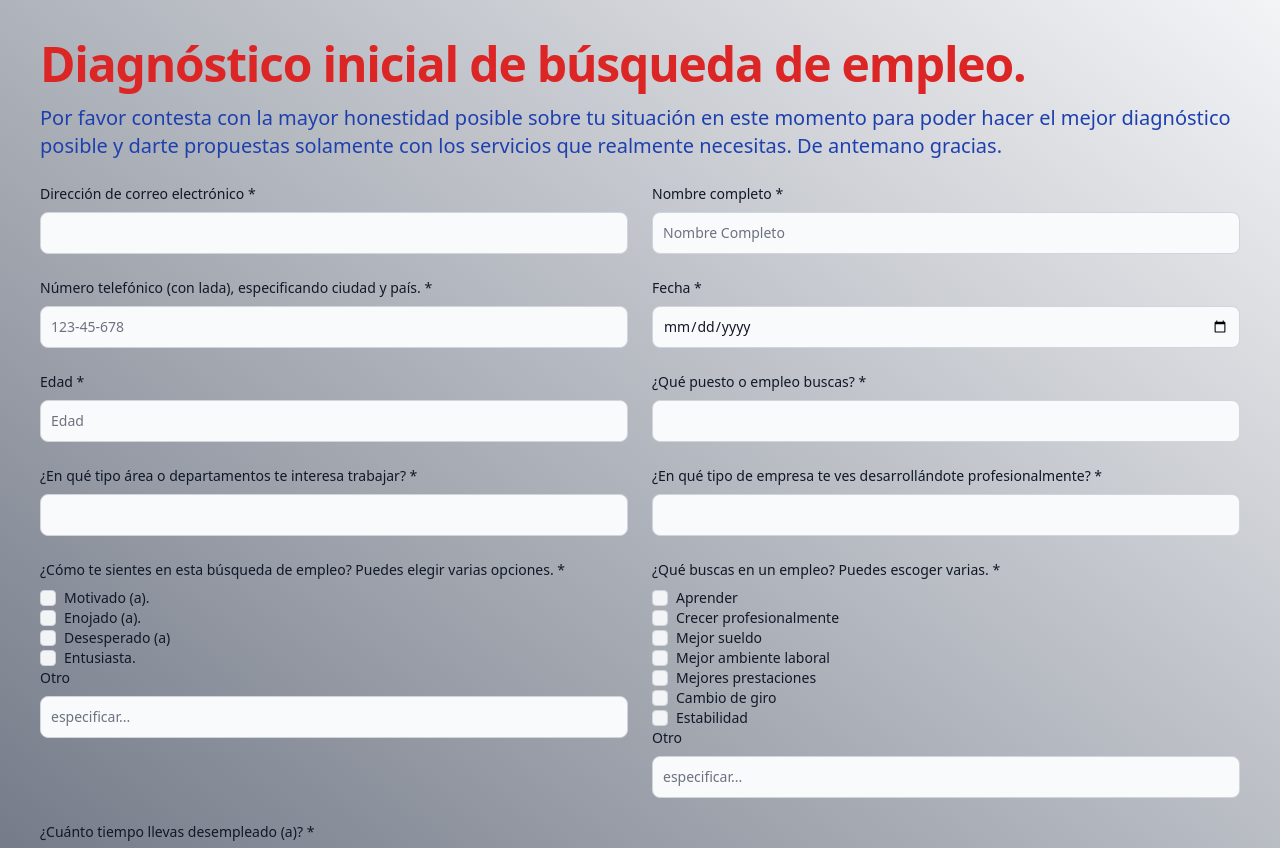
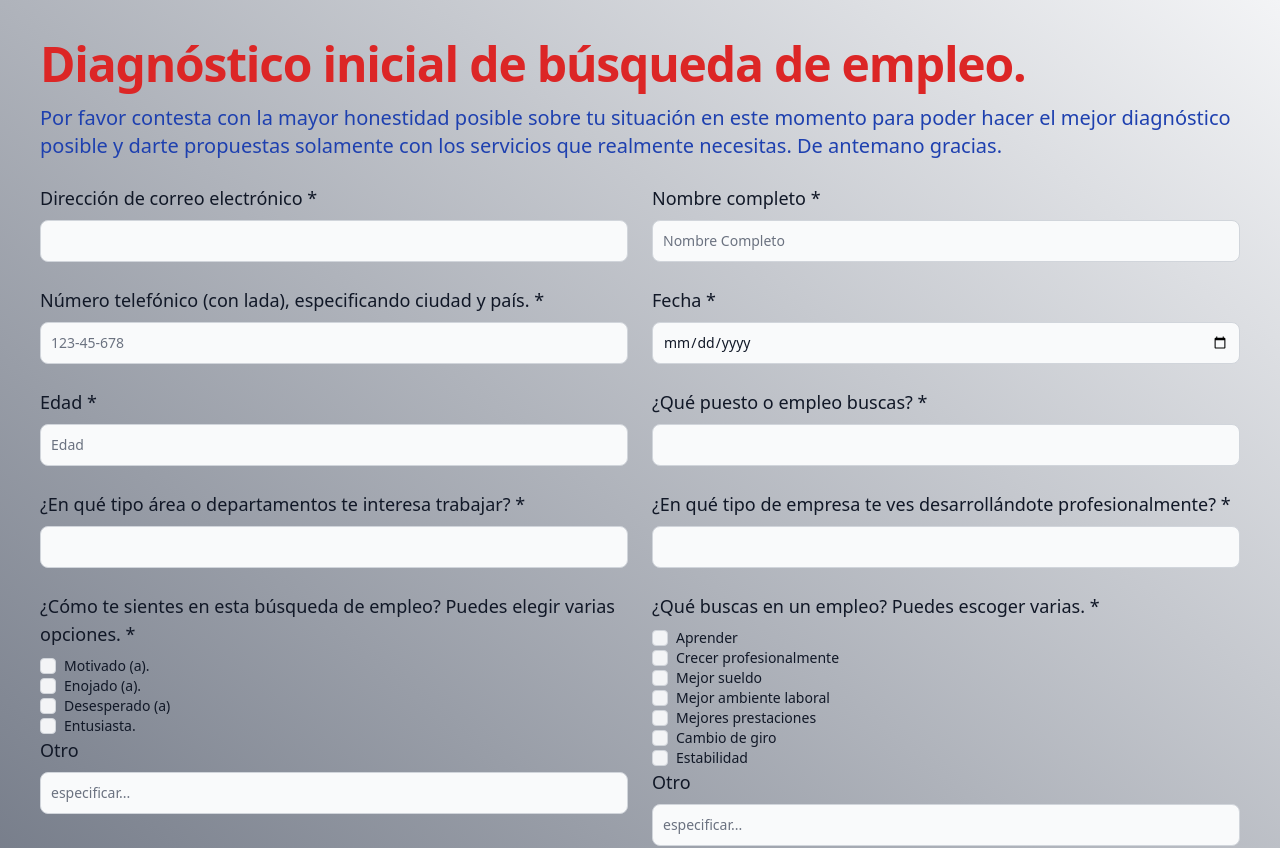
Before and after one commit to GroupFiveDev/Formulario-Coaching-empleo-capacitacion, a Next.js app: page / in a window 1280 px wide. Shown: the top 848 px of the page. Built offline with nearby package versions, Linux system fonts and the light colour scheme.

Commit message:
refactor

```diff
--- a/app/grafica/page.jsx
+++ b/app/grafica/page.jsx
@@ -15,7 +15,7 @@ const Grafica = () => {
   return (
     <div className="h-full bg-gradient-to-tr from-gray-500 to-gray-100">
       <div className="flex flex-col items-center">
-        <h1 className="text-red-600 text-2xl font-bold">RESULTADOS</h1>
+        <h1 className="text-red-600 text-3xl font-bold">RESULTADOS</h1>
         <h1 className="text-blue-800 font-bold">Diagnóstico inicial de búsqueda de empleo.</h1>
         <h1 className="text-blue-800 font-bold">Nombre: {storage?.datos_personales.nombre_completo}</h1>
       </div>
--- a/app/page.jsx
+++ b/app/page.jsx
@@ -136,55 +136,55 @@ export default function HomePage() {
 
           {/* correo */}
           <div>
-            <label htmlFor="correo" className="block mb-2 text-sm font-medium text-gray-900">Dirección de correo electrónico *</label>
+            <label htmlFor="correo" className="block mb-2 text-lg font-medium text-gray-900">Dirección de correo electrónico *</label>
             <input onChange={handleChange} type="email" id="correo" name="correo" className="bg-gray-50 border border-gray-300 text-gray-900 text-sm rounded-lg focus:ring-blue-500 focus:border-blue-500 block w-full p-2.5" defaultValue={storage?.datos_personales.correo} required />
           </div>
 
           {/* Nombre completo */}
           <div>
-            <label htmlFor="nombre_completo" className="block mb-2 text-sm font-medium text-gray-900">Nombre completo *</label>
+            <label htmlFor="nombre_completo" className="block mb-2 text-lg font-medium text-gray-900">Nombre completo *</label>
             <input onChange={handleChange} type="text" id="nombre_completo" placeholder='Nombre Completo' name="nombre_completo" className="bg-gray-50 border border-gray-300 text-gray-900 text-sm rounded-lg focus:ring-blue-500 focus:border-blue-500 block w-full p-2.5" defaultValue={storage?.datos_personales.nombre_completo} required />
           </div>
 
           {/* numero_telefonico */}
           <div>
-            <label htmlFor="numero_telefonico" className="block mb-2 text-sm font-medium text-gray-900">Número telefónico (con lada), especificando ciudad y país. *</label>
+            <label htmlFor="numero_telefonico" className="block mb-2 text-lg font-medium text-gray-900">Número telefónico (con lada), especificando ciudad y país. *</label>
             <input onChange={handleChange} type="number" id="numero_telefonico" name="numero_telefonico" className="bg-gray-50 border border-gray-300 text-gray-900 text-sm rounded-lg focus:ring-blue-500 focus:border-blue-500 block w-full p-2.5" placeholder="123-45-678" pattern="[0-9]{3}-[0-9]{2}-[0-9]{3}" defaultValue={storage?.datos_personales.numero_telefonico} required />
           </div>
 
           {/* fecha_de_nacimiento */}
           <div>
-            <label htmlFor="fecha_de_nacimiento" className="block mb-2 text-sm font-medium text-gray-900">Fecha *</label>
+            <label htmlFor="fecha_de_nacimiento" className="block mb-2 text-lg font-medium text-gray-900">Fecha *</label>
             <input onChange={handleChange} type="date" id="fecha_de_nacimiento" name="fecha_de_nacimiento" className="bg-gray-50 border border-gray-300 text-gray-900 text-sm rounded-lg focus:ring-blue-500 focus:border-blue-500 block w-full p-2.5" placeholder="dia/mes/año" defaultValue={storage?.datos_personales.fecha_de_nacimiento} required />
           </div>
 
           {/* edad */}
           <div>
-            <label htmlFor="edad" className="block mb-2 text-sm font-medium text-gray-900">Edad *</label>
+            <label htmlFor="edad" className="block mb-2 text-lg font-medium text-gray-900">Edad *</label>
             <input onChange={handleChange} type="number" id="edad" placeholder='Edad' name="edad" className="bg-gray-50 border border-gray-300 text-gray-900 text-sm rounded-lg focus:ring-blue-500 focus:border-blue-500 block w-full p-2.5" defaultValue={storage?.datos_personales.edad} required />
           </div>
 
           {/* ¿Qué puesto o empleo buscas? * */}
           <div>
-            <label htmlFor="Qué_puesto_o_empleo_buscas" className="block mb-2 text-sm font-medium text-gray-900">¿Qué puesto o empleo buscas? *</label>
+            <label htmlFor="Qué_puesto_o_empleo_buscas" className="block mb-2 text-lg font-medium text-gray-900">¿Qué puesto o empleo buscas? *</label>
             <input onChange={handleChange} type="text" id="Qué_puesto_o_empleo_buscas" name="Qué_puesto_o_empleo_buscas" className="bg-gray-50 border border-gray-300 text-gray-900 text-sm rounded-lg focus:ring-blue-500 focus:border-blue-500 block w-full p-2.5" placeholder="" defaultValue={storage?.datos_personales.Qué_puesto_o_empleo_buscas} required />
           </div>
 
           {/* ¿En qué tipo área o departamentos te interesa trabajar?  */}
           <div>
-            <label htmlFor="En_qué_tipo_área_o_departamentos_te_interesa_trabajar" className="block mb-2 text-sm font-medium text-gray-900">¿En qué tipo área o departamentos te interesa trabajar?  *</label>
+            <label htmlFor="En_qué_tipo_área_o_departamentos_te_interesa_trabajar" className="block mb-2 text-lg font-medium text-gray-900">¿En qué tipo área o departamentos te interesa trabajar?  *</label>
             <input onChange={handleChange} type="text" id="En_qué_tipo_área_o_departamentos_te_interesa_trabajar" name="En_qué_tipo_área_o_departamentos_te_interesa_trabajar" className="bg-gray-50 border border-gray-300 text-gray-900 text-sm rounded-lg focus:ring-blue-500 focus:border-blue-500 block w-full p-2.5" defaultValue={storage?.datos_personales.En_qué_tipo_área_o_departamentos_te_interesa_trabajar} required />
           </div>
 
           {/* ¿En qué tipo área o departamentos te interesa trabajar?  */}
           <div>
-            <label htmlFor="En_qué_tipo_de__empresa_te_ves_desarrollándote_profesionalmente" className="block mb-2 text-sm font-medium text-gray-900">¿En qué tipo de  empresa te ves desarrollándote profesionalmente? *</label>
+            <label htmlFor="En_qué_tipo_de__empresa_te_ves_desarrollándote_profesionalmente" className="block mb-2 text-lg font-medium text-gray-900">¿En qué tipo de  empresa te ves desarrollándote profesionalmente? *</label>
             <input onChange={handleChange} type="text" id="En_qué_tipo_de__empresa_te_ves_desarrollándote_profesionalmente" name="En_qué_tipo_de__empresa_te_ves_desarrollándote_profesionalmente" className="bg-gray-50 border border-gray-300 text-gray-900 text-sm rounded-lg focus:ring-blue-500 focus:border-blue-500 block w-full p-2.5" defaultValue={storage?.datos_personales.En_qué_tipo_de__empresa_te_ves_desarrollándote_profesionalmente} required />
           </div>
 
           {/* Cómo_te_sientes_en_esta_búsqueda_de_empleo */}
           <div required>
-            <label htmlFor="En_qué_tipo_de__empresa_te_ves_desarrollándote_profesionalmente" className="block mb-2 text-sm font-medium text-gray-900">¿Cómo te sientes en esta búsqueda de empleo?  Puedes elegir varias opciones. *</label>
+            <label htmlFor="En_qué_tipo_de__empresa_te_ves_desarrollándote_profesionalmente" className="block mb-2 text-lg font-medium text-gray-900">¿Cómo te sientes en esta búsqueda de empleo?  Puedes elegir varias opciones. *</label>
 
             {/* Motivado */}
             <div className="flex items-center">
@@ -212,7 +212,7 @@ export default function HomePage() {
 
             {/* Otro */}
             <div>
-              <label htmlFor="otro" className="block mb-2 text-sm font-medium text-gray-900">Otro</label>
+              <label htmlFor="otro" className="block mb-2 text-lg font-medium text-gray-900">Otro</label>
               <input name="Cómo_te_sientes_en_esta_búsqueda_de_empleo" type="text" id="Cómo_te_sientes_en_esta_búsqueda_de_empleo" placeholder="especificar..." className="bg-gray-50 border border-gray-300 text-gray-900 text-sm rounded-lg focus:ring-blue-500 focus:border-blue-500 block w-full p-2.5" />
             </div>
           </div>
@@ -220,7 +220,7 @@ export default function HomePage() {
           {/* ¿Qué buscas en un empleo?  */}
 
           <div>
-            <label htmlFor="Qué_buscas_en_un_empleo" className="block mb-2 text-sm font-medium text-gray-900">¿Qué buscas en un empleo? Puedes escoger varias. *</label>
+            <label htmlFor="Qué_buscas_en_un_empleo" className="block mb-2 text-lg font-medium text-gray-900">¿Qué buscas en un empleo? Puedes escoger varias. *</label>
 
             {/* Aprender */}
             <div className="flex items-center">
@@ -266,7 +266,7 @@ export default function HomePage() {
 
             {/* Otro */}
             <div>
-              <label htmlFor="otro" className="block mb-2 text-sm font-medium text-gray-900">Otro</label>
+              <label htmlFor="otro" className="block mb-2 text-lg font-medium text-gray-900">Otro</label>
               <input onChange={handleChangeChecbox} type="text" name="Qué_buscas_en_un_empleo" id="Qué_buscas_en_un_empleo" placeholder="especificar..." className="bg-gray-50 border border-gray-300 text-gray-900 text-sm rounded-lg focus:ring-blue-500 focus:border-blue-500 block w-full p-2.5" />
             </div>
           </div>
@@ -274,7 +274,7 @@ export default function HomePage() {
 
         {/* Cuánto tiempo llevas desempleado */}
         <div className="mb-6">
-          <label htmlFor="Cuánto_tiempo_llevas_desempleado" className="block mb-2 text-sm font-medium text-gray-900">¿Cuánto tiempo llevas desempleado (a)? *</label>
+          <label htmlFor="Cuánto_tiempo_llevas_desempleado" className="block mb-2 text-lg font-medium text-gray-900">¿Cuánto tiempo llevas desempleado (a)? *</label>
           <input onChange={handleChange} type="text" id="Cuánto_tiempo_llevas_desempleado" className="bg-gray-50 border border-gray-300 text-gray-900 text-sm rounded-lg focus:ring-blue-500 focus:border-blue-500 block w-full p-2.5" defaultValue={storage?.datos_personales.Cuánto_tiempo_llevas_desempleado} required />
         </div>
         <div className="flex justify-center gap-5">
--- a/styles/output.css
+++ b/styles/output.css
@@ -937,6 +937,11 @@ select {
   line-height: 1.25rem;
 }
 
+.text-3xl {
+  font-size: 1.875rem;
+  line-height: 2.25rem;
+}
+
 .font-bold {
   font-weight: 700;
 }
```
Also changed, not shown: app/cv/page.jsx (+6 -5 lines), app/empleo/page.jsx (+5 -5 lines), app/entrevista/page.jsx (+5 -5 lines), app/linkedin/page.jsx (+5 -5 lines), app/objetivos/page.jsx (+5 -5 lines), app/logo.png (added).
